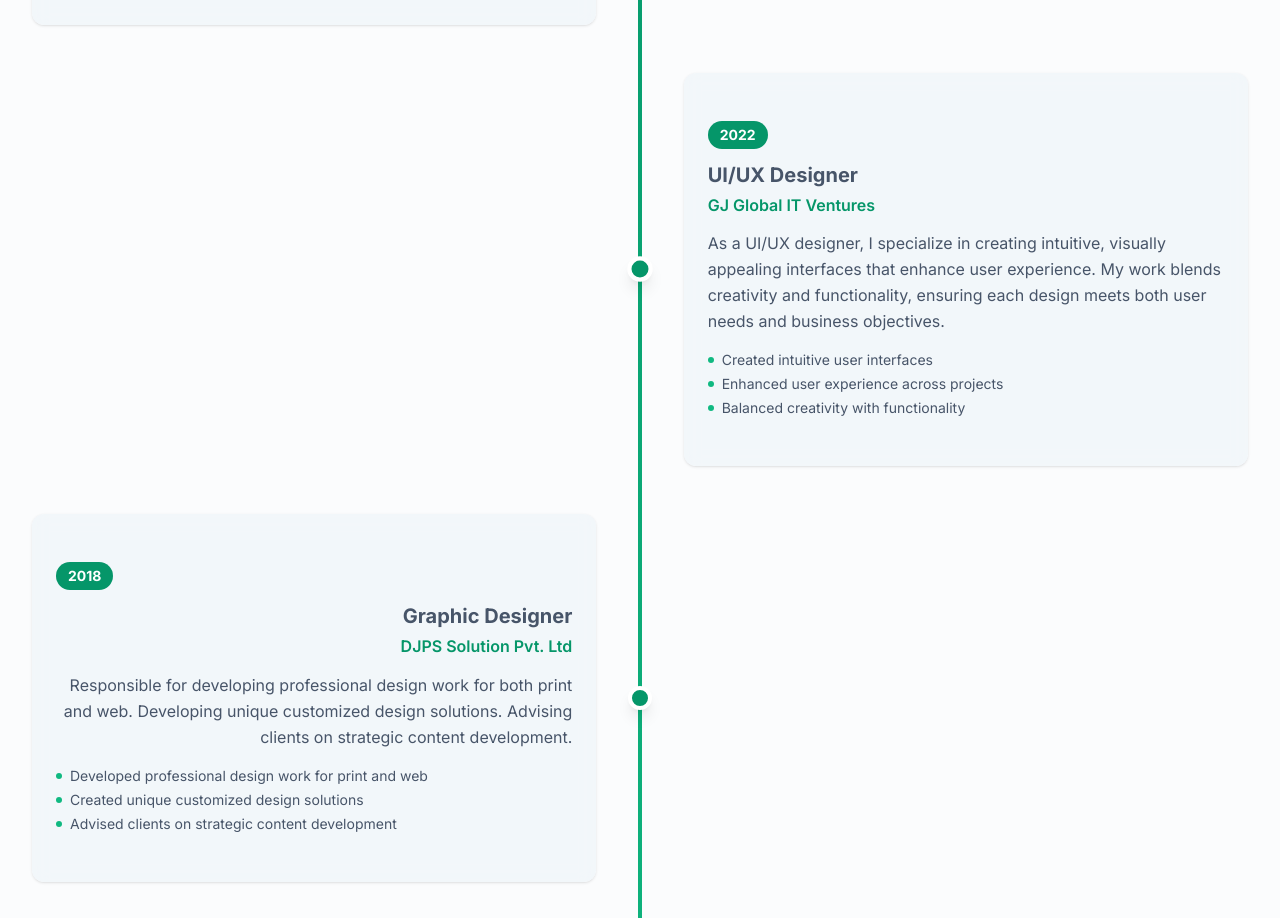
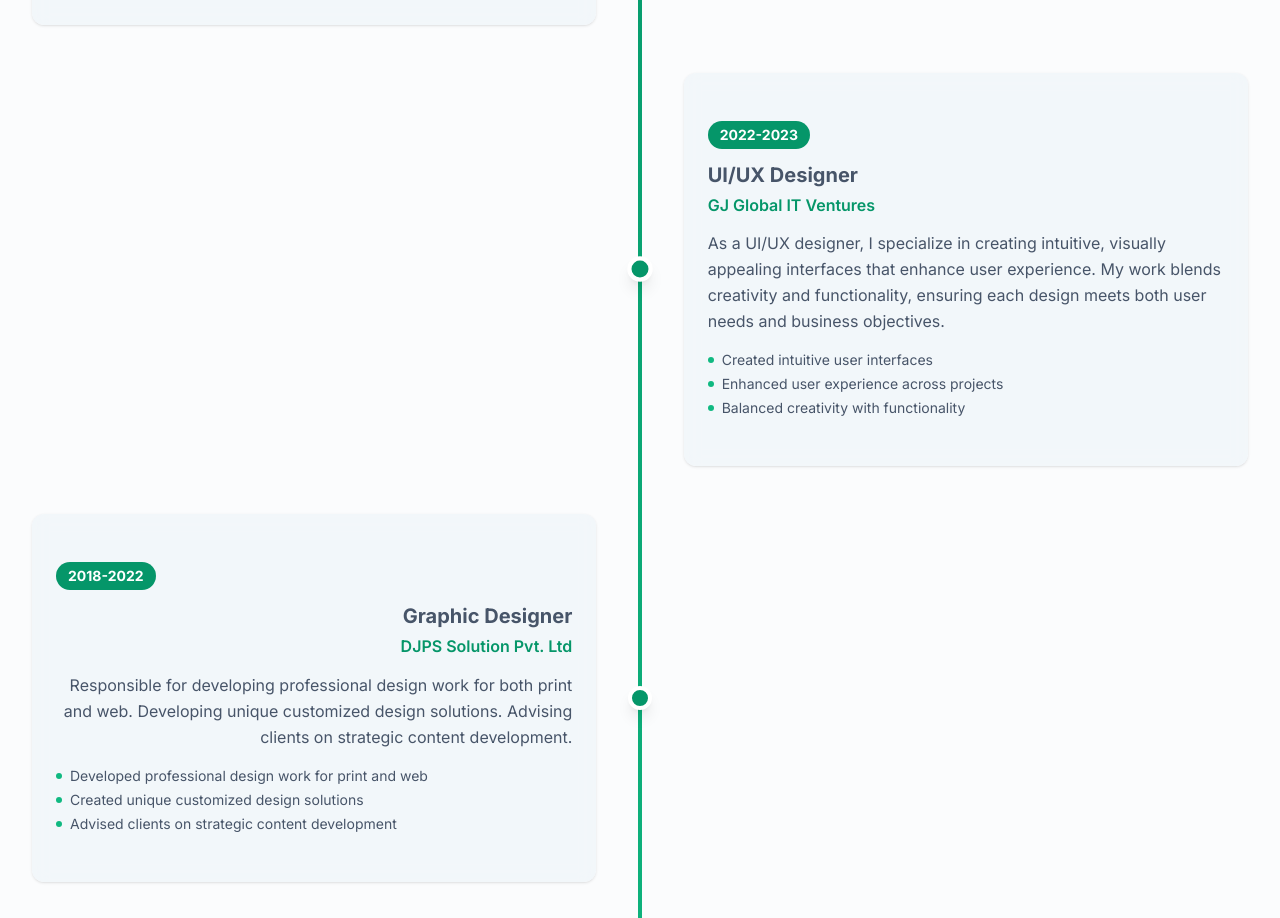
Before and after one commit to kathiravan6666/kadhir, a Next.js app: page / in a window 1280 px wide. Shown: the part 2280-3198 px from the top of the page. Built offline with nearby package versions, Linux system fonts and the light colour scheme.

Commit message:
Update about-section.tsx

```diff
--- a/components/about-section.tsx
+++ b/components/about-section.tsx
@@ -1,3 +1,4 @@
+
 "use client"
 
 import { useEffect, useRef, useState } from "react"
@@ -29,7 +30,7 @@ const timeline = [
     ],
   },
   {
-    year: "2022",
+    year: "2022-2023",
     title: "UI/UX Designer",
     company: "GJ Global IT Ventures",
     description:
@@ -41,7 +42,7 @@ const timeline = [
     ],
   },
   {
-    year: "2018",
+    year: "2018-2022",
     title: "Graphic Designer",
     company: "DJPS Solution Pvt. Ltd",
     description:
```
